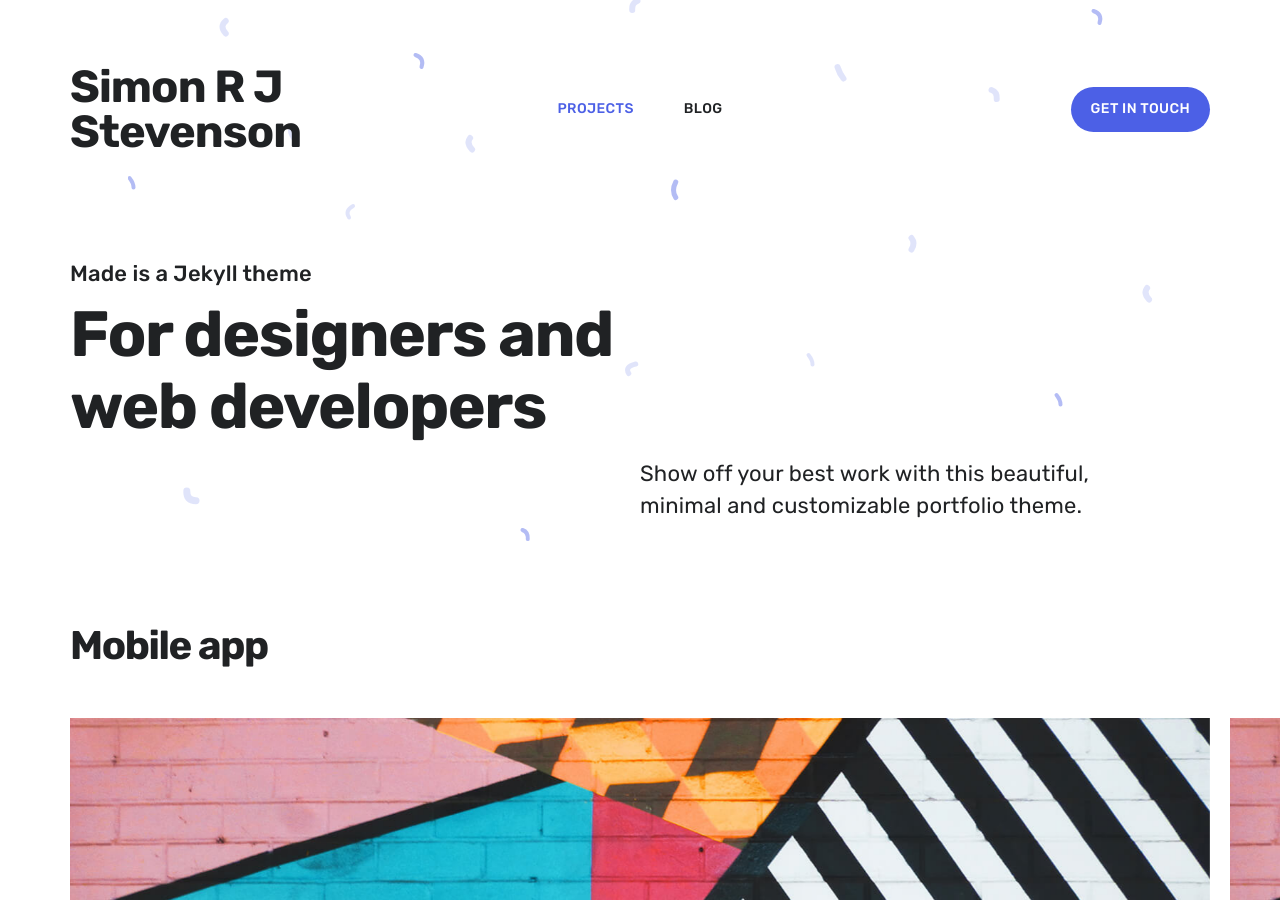
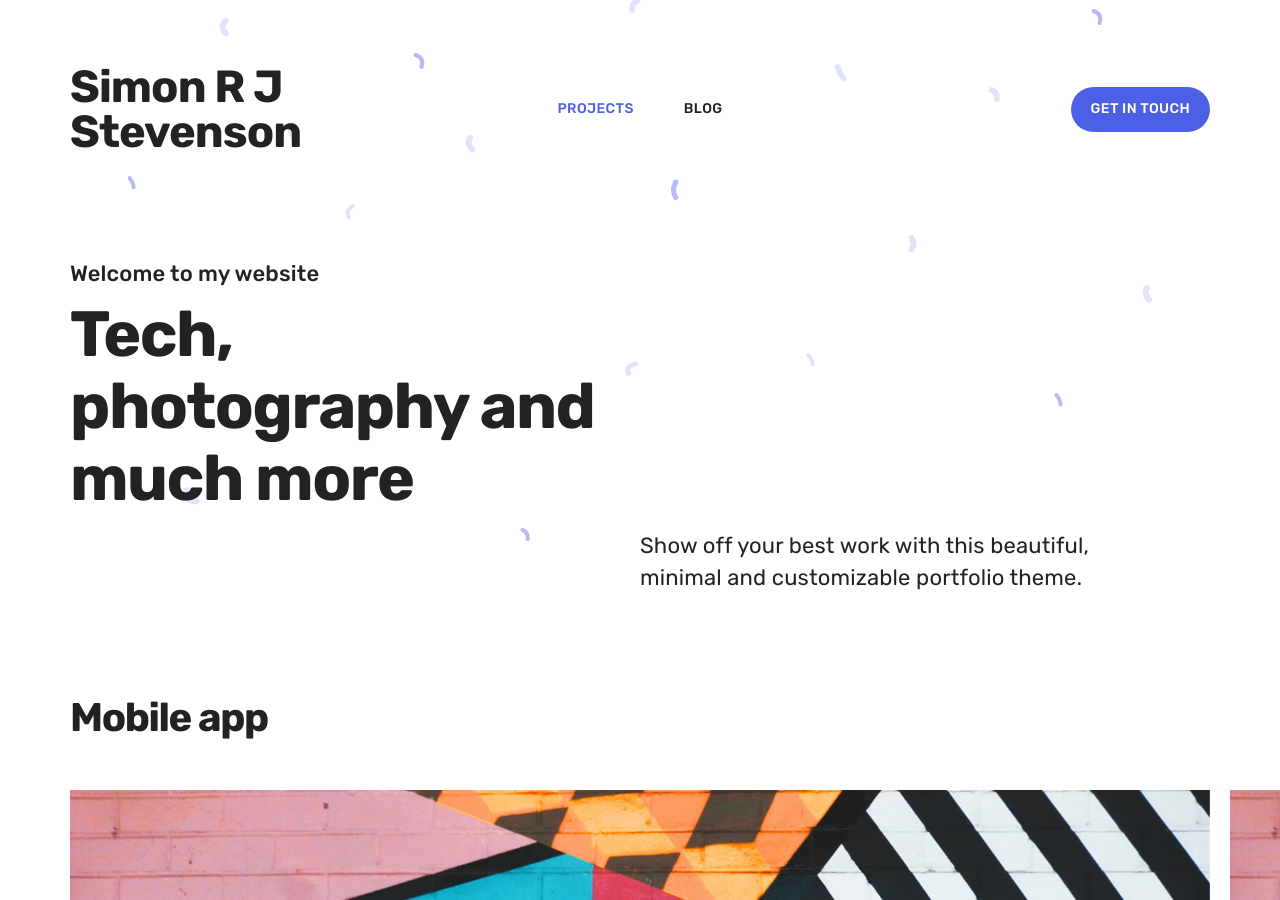
Before and after one commit to SimonRJStevenson/simonrjstevenson.github.io, a Jekyll site: the page built from index.html, in a window 1280 px wide and 900 px high. Built offline with Jekyll 4.4.1, drawn with Linux system fonts in a browser that asks for light colours; nearby versions of some CDN libraries.

Commit message:
Updating Title and over title on home page

```diff
--- a/index.html
+++ b/index.html
@@ -1,7 +1,6 @@
 ---
 layout: default
-overtitle: Made is a Jekyll theme
-title: For designers and web developers
+overtitle: Welcome to my website
 description: Show off your best work with this beautiful, minimal and customizable portfolio theme.
 featured_image: /images/social.jpg
 ---
@@ -16,7 +15,7 @@ featured_image: /images/social.jpg
 		<div class="wrap grid">
 			<div class="title">
 				<p class="subtitle">{{ page.overtitle }}</p>
-				<h1>{{ page.title }}</h1>
+				<h1>{{ site.data.settings.footer_settings.tagline }}</h1>
 			</div>
 
 			<p class="intro subtitle--light">
```
